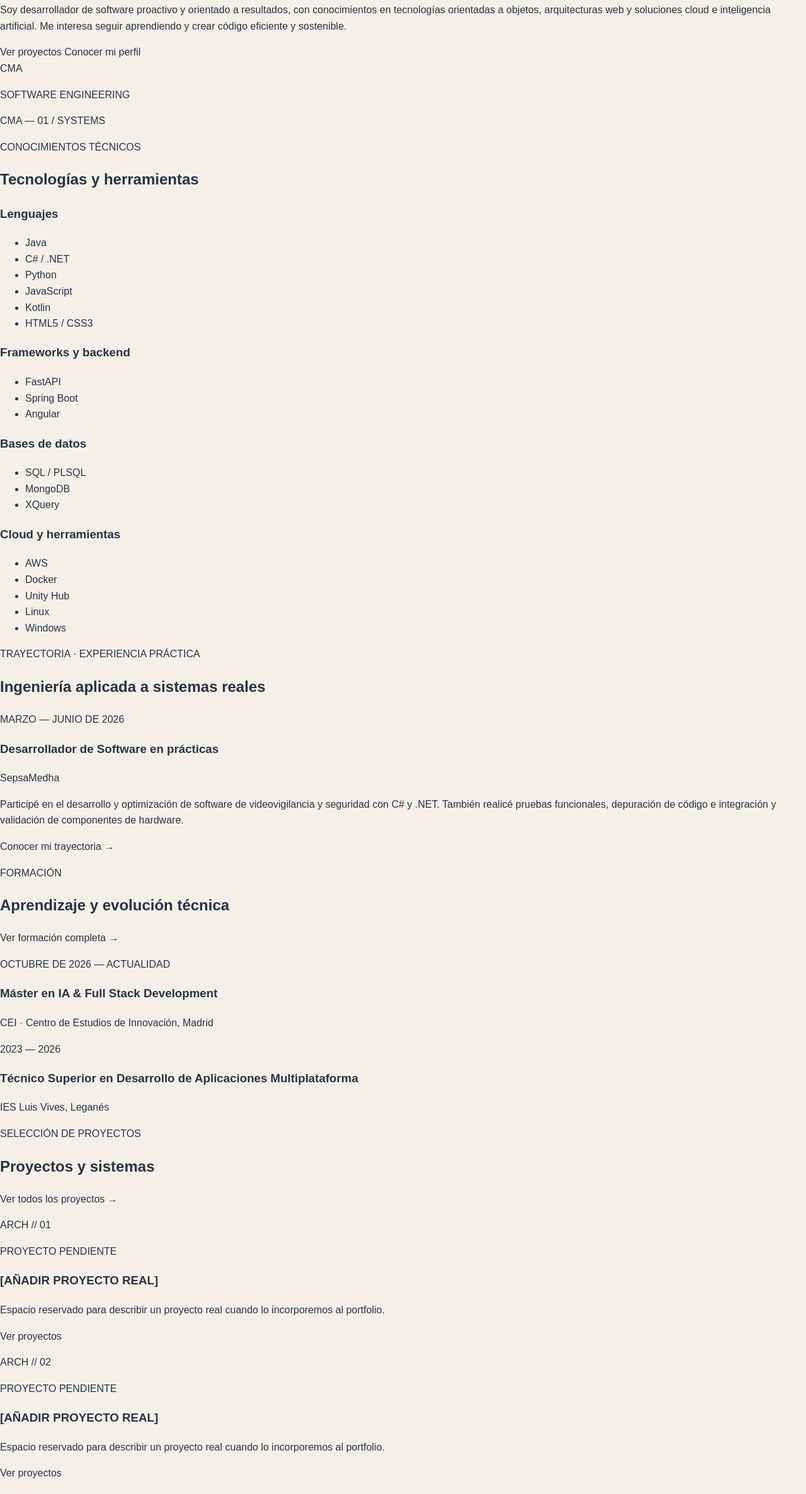
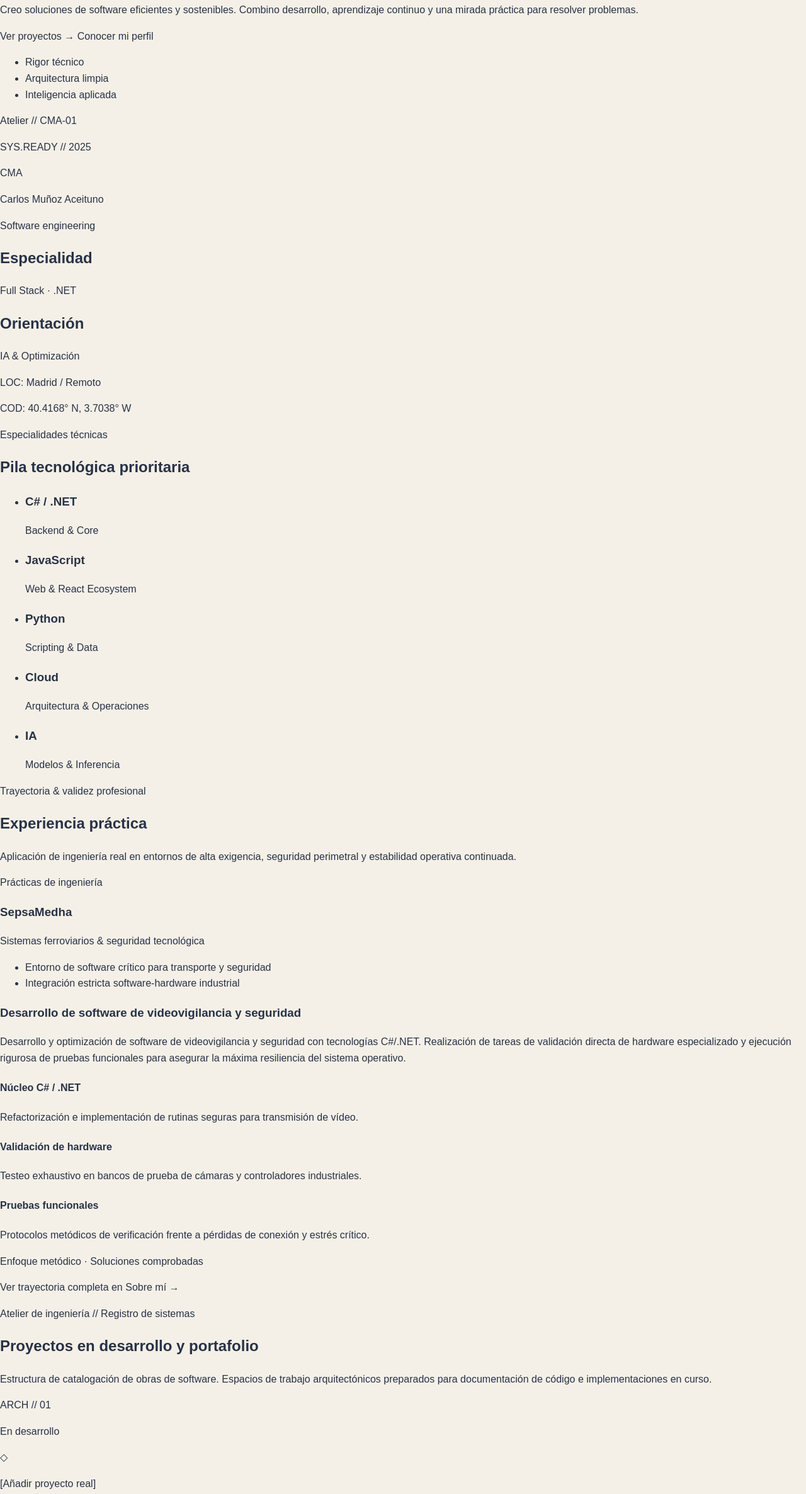
Before and after one commit to CarlosCEI/portfolio-carlos-munoz, a plain HTML site: page index.html in a window 1280 px wide. Shown: the part 235-2608 px from the top of the page at 63% size. Drawn offline with Linux system fonts and the light colour scheme.

Commit message:
Cambio pequeños detalles del index

```diff
--- a/index.html
+++ b/index.html
@@ -11,13 +11,13 @@
   <link rel="stylesheet" href="css/style.css">
 </head>
 <body>
-  <!-- Cabecera común con la identidad y la navegación del portfolio. -->
+  <!-- Cabecera principal y navegación del portfolio. -->
   <header class="cabecera">
-    <a class="marca" href="index.html" aria-label="Carlos Muñoz, página de inicio">
+    <a class="marca" href="index.html" aria-label="Carlos Muñoz Aceituno, página de inicio">
       <span class="marca-monograma" aria-hidden="true">CMA</span>
       <span class="marca-nombre">
         <strong>Carlos Muñoz Aceituno</strong>
-        <small>DESPACHO DIGITAL</small>
+        <small>Despacho digital</small>
       </span>
     </a>
 
@@ -29,230 +29,337 @@
     </nav>
 
     <a class="boton boton-principal" href="contacto.html">Hablemos</a>
+
+    <!-- Icono decorativo del perfil; se representará con CSS. -->
+    <a class="perfil-enlace" href="sobre-mi.html" aria-label="Ver mi perfil">
+      <span class="perfil-icono" aria-hidden="true"></span>
+    </a>
   </header>
 
   <main>
-    <!-- Presentación principal. El monograma decorativo se construirá con CSS. -->
+    <!-- Presentación principal y panel de identidad profesional. -->
     <section class="portada" aria-labelledby="titulo-principal">
       <div class="portada-contenido">
-        <p class="sobretitulo">DESPACHO DIGITAL · INGENIERÍA DE SOFTWARE</p>
+        <p class="sobretitulo">Despacho digital · Ingeniería de software</p>
         <p class="portada-firma">Carlos Muñoz Aceituno</p>
 
         <h1 id="titulo-principal">
           Desarrollador de software
-          <span>Full Stack &amp; IA</span>
+          <span>Full Stack e IA</span>
         </h1>
 
         <p class="portada-descripcion">
-          Soy desarrollador de software proactivo y orientado a resultados,
-          con conocimientos en tecnologías orientadas a objetos, arquitecturas
-          web y soluciones cloud e inteligencia artificial. Me interesa seguir
-          aprendiendo y crear código eficiente y sostenible.
+          Creo soluciones de software eficientes y sostenibles. Combino
+          desarrollo, aprendizaje continuo y una mirada práctica para resolver
+          problemas.
         </p>
 
         <div class="portada-acciones">
           <a class="boton boton-principal" href="proyectos.html">
-            Ver proyectos
+            Ver proyectos <span aria-hidden="true">→</span>
           </a>
           <a class="boton boton-secundario" href="sobre-mi.html">
             Conocer mi perfil
           </a>
         </div>
+
+        <ul class="portada-valores" aria-label="Principios profesionales">
+          <li>Rigor técnico</li>
+          <li>Arquitectura limpia</li>
+          <li>Inteligencia aplicada</li>
+        </ul>
       </div>
 
-      <!-- Composición gráfica con texto y líneas; no utiliza imágenes. -->
-      <div class="portada-grafica" role="img" aria-label="Monograma CM decorativo">
-        <span class="portada-linea portada-linea-vertical" aria-hidden="true"></span>
-        <span class="portada-linea portada-linea-horizontal" aria-hidden="true"></span>
-        <span class="portada-monograma" aria-hidden="true">CMA</span>
-        <p class="portada-grafica-texto">SOFTWARE ENGINEERING</p>
-        <p class="portada-grafica-codigo">CMA — 01 / SYSTEMS</p>
+      <aside
+        class="panel-identidad"
+        aria-label="Monograma CMA y nombre de Carlos Muñoz Aceituno"
+      >
+        <div class="panel-identidad-encabezado">
+          <p>Atelier // CMA-01</p>
+          <p>SYS.READY // 2025</p>
         </div>
-    </section>
 
-    <!-- Resumen de tecnologías agrupadas según el currículum. -->
-    <section class="especialidades" aria-labelledby="titulo-especialidades">
-      <div class="seccion-encabezado">
+        <div class="panel-identidad-grafica">
+          <span class="panel-identidad-monograma" aria-hidden="true">CMA</span>
+          <p class="panel-identidad-nombre">Carlos Muñoz Aceituno</p>
+          <p class="panel-identidad-profesion">Software engineering</p>
+        </div>
+
+        <div class="panel-identidad-datos">
           <div>
-          <p class="sobretitulo">CONOCIMIENTOS TÉCNICOS</p>
-          <h2 id="titulo-especialidades">Tecnologías y herramientas</h2>
+            <h2>Especialidad</h2>
+            <p>Full Stack · .NET</p>
+          </div>
+          <div>
+            <h2>Orientación</h2>
+            <p>IA &amp; Optimización</p>
           </div>
         </div>
 
-      <div class="especialidades-rejilla">
-        <article class="especialidad">
-          <h3>Lenguajes</h3>
-          <ul class="etiquetas">
-            <li>Java</li>
-            <li>C# / .NET</li>
-            <li>Python</li>
-            <li>JavaScript</li>
-            <li>Kotlin</li>
-            <li>HTML5 / CSS3</li>
+        <div class="panel-identidad-ubicacion">
+          <p>LOC: Madrid / Remoto</p>
+          <p>COD: 40.4168° N, 3.7038° W</p>
+        </div>
+      </aside>
+    </section>
+
+    <!-- Resumen de las áreas técnicas principales. -->
+    <section class="especialidades" aria-labelledby="titulo-especialidades">
+      <div class="especialidades-intro">
+        <p class="sobretitulo">Especialidades técnicas</p>
+        <h2 id="titulo-especialidades">Pila tecnológica prioritaria</h2>
+      </div>
+
+      <ul class="especialidades-lista">
+        <li class="especialidad">
+          <h3>C# / .NET</h3>
+          <p>Backend &amp; Core</p>
+        </li>
+        <li class="especialidad">
+          <h3>JavaScript</h3>
+          <p>Web &amp; React Ecosystem</p>
+        </li>
+        <li class="especialidad">
+          <h3>Python</h3>
+          <p>Scripting &amp; Data</p>
+        </li>
+        <li class="especialidad">
+          <h3>Cloud</h3>
+          <p>Arquitectura &amp; Operaciones</p>
+        </li>
+        <li class="especialidad">
+          <h3>IA</h3>
+          <p>Modelos &amp; Inferencia</p>
+        </li>
       </ul>
+    </section>
+
+    <!-- Experiencia profesional en SepsaMedha. -->
+    <section class="experiencia-resumen" aria-labelledby="titulo-experiencia">
+      <div class="seccion-encabezado">
+        <div>
+          <p class="sobretitulo">Trayectoria &amp; validez profesional</p>
+          <h2 id="titulo-experiencia">Experiencia práctica</h2>
+        </div>
+        <p class="seccion-descripcion">
+          Aplicación de ingeniería real en entornos de alta exigencia,
+          seguridad perimetral y estabilidad operativa continuada.
+        </p>
+      </div>
+
+      <article class="experiencia-tarjeta">
+        <div class="experiencia-empresa">
+          <p class="sobretitulo">Prácticas de ingeniería</p>
+          <h3>SepsaMedha</h3>
+          <p class="experiencia-sector">
+            Sistemas ferroviarios &amp; seguridad tecnológica
+          </p>
+
+          <ul class="experiencia-contexto">
+            <li>Entorno de software crítico para transporte y seguridad</li>
+            <li>Integración estricta software-hardware industrial</li>
+          </ul>
+        </div>
+
+        <div class="experiencia-detalle">
+          <div class="experiencia-descripcion">
+            <h3>Desarrollo de software de videovigilancia y seguridad</h3>
+            <p>
+              Desarrollo y optimización de software de videovigilancia y
+              seguridad con tecnologías C#/.NET. Realización de tareas de
+              validación directa de hardware especializado y ejecución
+              rigurosa de pruebas funcionales para asegurar la máxima
+              resiliencia del sistema operativo.
+            </p>
+          </div>
+
+          <div class="experiencia-areas">
+            <article class="experiencia-area">
+              <h4>Núcleo C# / .NET</h4>
+              <p>
+                Refactorización e implementación de rutinas seguras para
+                transmisión de vídeo.
+              </p>
             </article>
 
-        <article class="especialidad">
-          <h3>Frameworks y backend</h3>
-          <ul class="etiquetas">
-            <li>FastAPI</li>
-            <li>Spring Boot</li>
-            <li>Angular</li>
-          </ul>
+            <article class="experiencia-area">
+              <h4>Validación de hardware</h4>
+              <p>
+                Testeo exhaustivo en bancos de prueba de cámaras y
+                controladores industriales.
+              </p>
             </article>
 
-        <article class="especialidad">
-          <h3>Bases de datos</h3>
-          <ul class="etiquetas">
-            <li>SQL / PLSQL</li>
-            <li>MongoDB</li>
-            <li>XQuery</li>
-          </ul>
-        </article>
-
-        <article class="especialidad">
-          <h3>Cloud y herramientas</h3>
-          <ul class="etiquetas">
-            <li>AWS</li>
-            <li>Docker</li>
-            <li>Unity Hub</li>
-            <li>Linux</li>
-            <li>Windows</li>
-          </ul>
+            <article class="experiencia-area">
+              <h4>Pruebas funcionales</h4>
+              <p>
+                Protocolos metódicos de verificación frente a pérdidas de
+                conexión y estrés crítico.
+              </p>
             </article>
           </div>
-    </section>
 
-    <!-- Resumen de experiencia profesional; el detalle irá en Sobre mí. -->
-    <section class="experiencia-resumen" aria-labelledby="titulo-experiencia">
-      <div class="experiencia-resumen-encabezado">
-        <p class="sobretitulo">TRAYECTORIA · EXPERIENCIA PRÁCTICA</p>
-        <h2 id="titulo-experiencia">Ingeniería aplicada a sistemas reales</h2>
+          <div class="experiencia-pie">
+            <p>Enfoque metódico · Soluciones comprobadas</p>
+            <a href="sobre-mi.html">
+              Ver trayectoria completa en Sobre mí
+              <span aria-hidden="true">→</span>
+            </a>
           </div>
-
-      <article class="experiencia-resumen-tarjeta">
-        <p class="experiencia-resumen-periodo">MARZO — JUNIO DE 2026</p>
-        <h3>Desarrollador de Software en prácticas</h3>
-        <p class="experiencia-resumen-empresa">SepsaMedha</p>
-        <p>
-          Participé en el desarrollo y optimización de software de
-          videovigilancia y seguridad con C# y .NET. También realicé pruebas
-          funcionales, depuración de código e integración y validación de
-          componentes de hardware.
-        </p>
-        <a class="enlace" href="sobre-mi.html">
-          Conocer mi trayectoria <span aria-hidden="true">→</span>
-        </a>
+        </div>
       </article>
     </section>
 
-    <!-- Resumen de formación académica con las fechas del currículum. -->
-    <section class="formacion-resumen" aria-labelledby="titulo-formacion">
-      <div class="seccion-encabezado">
-        <div>
-          <p class="sobretitulo">FORMACIÓN</p>
-          <h2 id="titulo-formacion">Aprendizaje y evolución técnica</h2>
-        </div>
-        <a class="enlace" href="sobre-mi.html">
-          Ver formación completa <span aria-hidden="true">→</span>
-        </a>
-      </div>
-
-      <div class="formacion-resumen-rejilla">
-        <article class="formacion-resumen-item">
-          <p class="formacion-resumen-periodo">OCTUBRE DE 2026 — ACTUALIDAD</p>
-          <h3>Máster en IA &amp; Full Stack Development</h3>
-          <p>CEI · Centro de Estudios de Innovación, Madrid</p>
-        </article>
-
-        <article class="formacion-resumen-item">
-          <p class="formacion-resumen-periodo">2023 — 2026</p>
-          <h3>Técnico Superior en Desarrollo de Aplicaciones Multiplataforma</h3>
-          <p>IES Luis Vives, Leganés</p>
-        </article>
-      </div>
-    </section>
-
-    <!-- Espacios reservados para proyectos reales; no se inventan ejemplos. -->
+    <!-- Catálogo de proyectos personales y académicos. -->
     <section class="proyectos-resumen" aria-labelledby="titulo-proyectos">
       <div class="seccion-encabezado">
         <div>
-          <p class="sobretitulo">SELECCIÓN DE PROYECTOS</p>
-          <h2 id="titulo-proyectos">Proyectos y sistemas</h2>
+          <p class="sobretitulo">Atelier de ingeniería // Registro de sistemas</p>
+          <h2 id="titulo-proyectos">Proyectos en desarrollo y portafolio</h2>
         </div>
-        <a class="enlace" href="proyectos.html">
-          Ver todos los proyectos <span aria-hidden="true">→</span>
-        </a>
+        <p class="seccion-descripcion">
+          Estructura de catalogación de obras de software. Espacios de trabajo
+          arquitectónicos preparados para documentación de código e
+          implementaciones en curso.
+        </p>
       </div>
 
-      <div class="proyectos-resumen-rejilla">
+      <div class="proyectos-lista">
         <article class="tarjeta-proyecto">
-          <p class="tarjeta-proyecto-numero">ARCH // 01</p>
-          <p class="tarjeta-proyecto-categoria">PROYECTO PENDIENTE</p>
-          <h3>[AÑADIR PROYECTO REAL]</h3>
+          <div class="tarjeta-proyecto-encabezado">
+            <p>ARCH // 01</p>
+            <p class="proyecto-estado">En desarrollo</p>
+          </div>
+
+          <div class="proyecto-imagen-pendiente">
+            <span class="proyecto-icono" aria-hidden="true">◇</span>
+            <p>[Añadir proyecto real]</p>
+            <p>Espacio para captura / blueprint</p>
+          </div>
+
+          <div class="tarjeta-proyecto-contenido">
+            <p class="proyecto-categoria">Categoría pendiente</p>
+            <h3>[Añadir proyecto real]</h3>
             <p>
-            Espacio reservado para describir un proyecto real cuando lo
-            incorporemos al portfolio.
+              Espacio reservado para la documentación de implementación,
+              decisiones de diseño de software, alcance arquitectónico y
+              metodología aplicada.
             </p>
-          <a href="proyectos.html">Ver proyectos</a>
+
+            <ul class="proyecto-tecnologias" aria-label="Tecnologías del proyecto">
+              <li>Tecnología 1</li>
+              <li>Tecnología 2</li>
+              <li>Tecnología 3</li>
+            </ul>
+          </div>
         </article>
 
         <article class="tarjeta-proyecto">
-          <p class="tarjeta-proyecto-numero">ARCH // 02</p>
-          <p class="tarjeta-proyecto-categoria">PROYECTO PENDIENTE</p>
-          <h3>[AÑADIR PROYECTO REAL]</h3>
+          <div class="tarjeta-proyecto-encabezado">
+            <p>ARCH // 02</p>
+            <p class="proyecto-estado">En desarrollo</p>
+          </div>
+
+          <div class="proyecto-imagen-pendiente">
+            <span class="proyecto-icono" aria-hidden="true">◇</span>
+            <p>[Añadir proyecto real]</p>
+            <p>Espacio para captura / blueprint</p>
+          </div>
+
+          <div class="tarjeta-proyecto-contenido">
+            <p class="proyecto-categoria">Categoría pendiente</p>
+            <h3>[Añadir proyecto real]</h3>
             <p>
-            Espacio reservado para describir un proyecto real cuando lo
-            incorporemos al portfolio.
+              Espacio reservado para la documentación de implementación,
+              decisiones de diseño de software, alcance arquitectónico y
+              metodología aplicada.
             </p>
-          <a href="proyectos.html">Ver proyectos</a>
+
+            <ul class="proyecto-tecnologias" aria-label="Tecnologías del proyecto">
+              <li>Tecnología 1</li>
+              <li>Tecnología 2</li>
+              <li>Tecnología 3</li>
+            </ul>
+          </div>
         </article>
 
         <article class="tarjeta-proyecto">
-          <p class="tarjeta-proyecto-numero">ARCH // 03</p>
-          <p class="tarjeta-proyecto-categoria">PROYECTO PENDIENTE</p>
-          <h3>[AÑADIR PROYECTO REAL]</h3>
+          <div class="tarjeta-proyecto-encabezado">
+            <p>ARCH // 03</p>
+            <p class="proyecto-estado">En desarrollo</p>
+          </div>
+
+          <div class="proyecto-imagen-pendiente">
+            <span class="proyecto-icono" aria-hidden="true">◇</span>
+            <p>[Añadir proyecto real]</p>
+            <p>Espacio para captura / blueprint</p>
+          </div>
+
+          <div class="tarjeta-proyecto-contenido">
+            <p class="proyecto-categoria">Categoría pendiente</p>
+            <h3>[Añadir proyecto real]</h3>
             <p>
-            Espacio reservado para describir un proyecto real cuando lo
-            incorporemos al portfolio.
+              Espacio reservado para la documentación de implementación,
+              decisiones de diseño de software, alcance arquitectónico y
+              metodología aplicada.
             </p>
-          <a href="proyectos.html">Ver proyectos</a>
+
+            <ul class="proyecto-tecnologias" aria-label="Tecnologías del proyecto">
+              <li>Tecnología 1</li>
+              <li>Tecnología 2</li>
+              <li>Tecnología 3</li>
+            </ul>
+          </div>
         </article>
       </div>
-    </section>
 
-    <!-- Llamada final a la página de contacto. -->
-    <section class="llamada-contacto" aria-labelledby="titulo-contacto">
-      <div>
-        <p class="sobretitulo">DESPACHO DIGITAL · CARLOS MUÑOZ ACEITUNO</p>
-        <h2 id="titulo-contacto">Hablemos de tecnología y nuevas ideas</h2>
+      <div class="proyectos-pie">
+        <p>Estructura de catálogo transparente · Cero simulaciones</p>
+        <a class="boton boton-secundario" href="proyectos.html">
+          Explorar todos los proyectos <span aria-hidden="true">→</span>
+        </a>
       </div>
-      <a class="boton boton-principal" href="contacto.html">Hablemos</a>
     </section>
   </main>
 
-  <!-- Pie de página con navegación y correo de contacto. -->
+  <!-- Pie de página con identidad, navegación y datos de contacto. -->
   <footer class="pie">
-    <a class="marca" href="index.html" aria-label="Carlos Muñoz, volver al inicio">
-      <span class="marca-monograma" aria-hidden="true">CMA</span>
-      <span class="marca-nombre">
-        <strong>Carlos Muñoz Aceituno</strong>
-        <small>DESPACHO DIGITAL</small>
-      </span>
-    </a>
+    <div class="pie-identidad">
+      <a class="pie-nombre" href="index.html">Carlos Muñoz Aceituno</a>
+      <p class="pie-especialidad">
+        Despacho digital &amp; architectural engineering
+      </p>
+      <p>
+        Práctica de ingeniería de software Full Stack e inteligencia artificial.
+        Rigor formal, artesanía algorítmica y sobriedad tecnológica.
+      </p>
+    </div>
 
     <nav class="pie-navegacion" aria-label="Navegación del pie de página">
+      <h2>Navegación</h2>
       <a href="index.html">Inicio</a>
       <a href="sobre-mi.html">Sobre mí</a>
-      <a href="proyectos.html">Proyectos</a>
-      <a href="contacto.html">Contacto</a>
+      <a href="proyectos.html">Proyectos &amp; Sistemas</a>
+      <a href="contacto.html">Contacto &amp; Consultoría</a>
     </nav>
 
-    <a class="pie-correo" href="mailto:camunozac@gmail.com">
-      camunozac@gmail.com
-    </a>
+    <div class="pie-contacto">
+      <h2>Despacho directo</h2>
+      <a href="mailto:camunozac@gmail.com">camunozac@gmail.com</a>
+      <p>Madrid — Remoto internacional</p>
 
-    <p class="pie-credito">Portfolio personal · Carlos Muñoz Aceituno</p>
+      <!-- Añadir los enlaces definitivos cuando estén confirmados. -->
+      <div class="pie-enlaces-pendientes">
+        <span>LinkedIn Perfil</span>
+        <span aria-hidden="true">/</span>
+        <span>Agenda Privada</span>
+      </div>
+    </div>
+
+    <div class="pie-legal">
+      <p>© 2025 Carlos Muñoz Aceituno — Despacho digital. Todos los derechos reservados.</p>
+      <p>Precisión técnica &amp; elegancia formal</p>
+    </div>
   </footer>
 </body>
 </html>
```
Lines whose indentation alone changed are shown as unchanged.
